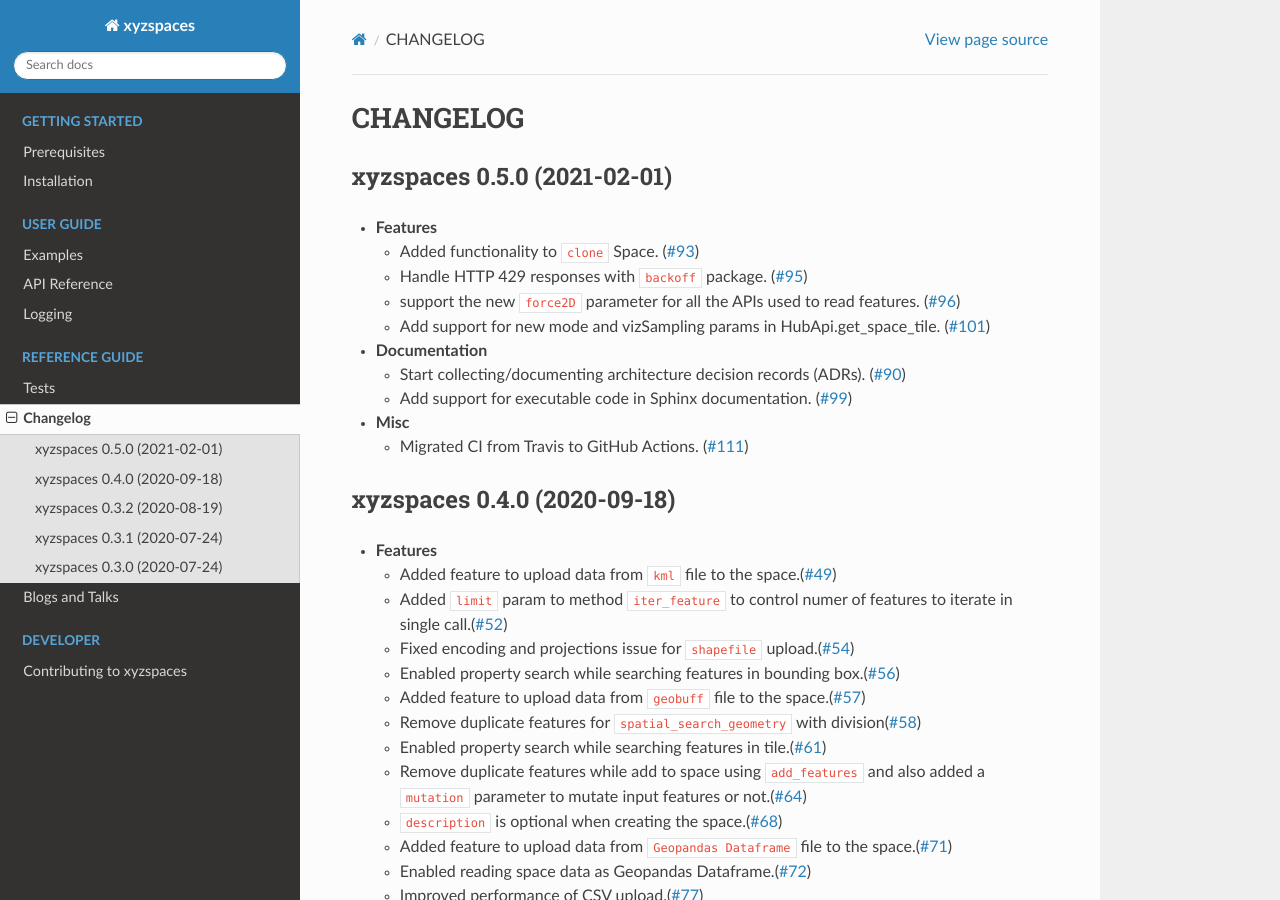
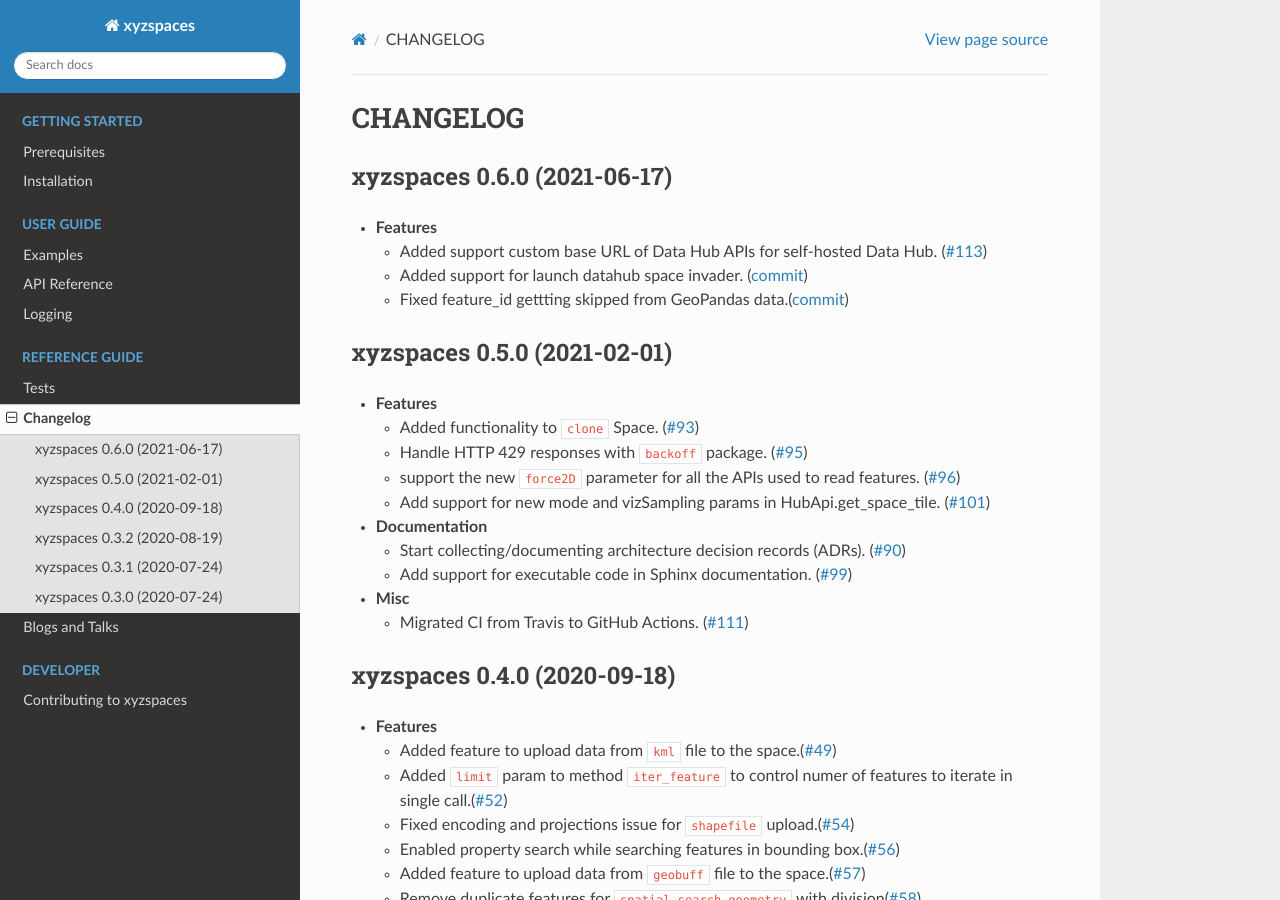
Before and after one commit to heremaps/xyz-spaces-python, a Sphinx documentation site: the page built from docs/source/changelog.rst, in a window 1280 px wide and 900 px high. Built offline with Sphinx 7.4.7 and the Read the Docs theme 2.0.0, drawn with Linux system fonts in a browser that asks for light colours.

Commit message:
Bump version 0.5.0 -> 0.6.0
Signed-off-by: Kharude, Sachin <sachin.kharude@here.com>

```diff
--- a/docs/source/changelog.rst
+++ b/docs/source/changelog.rst
@@ -1,5 +1,16 @@
 CHANGELOG
 =========
+
+xyzspaces 0.6.0 (2021-06-17)
+----------------------------
+
+* **Features**
+
+  * Added support custom base URL of Data Hub APIs for self-hosted Data Hub. (`#113 <https://github.com/heremaps/xyz-spaces-python/pull/113>`_)
+
+  * Added support for launch datahub space invader. (`commit <https://github.com/heremaps/xyz-spaces-python/commit/6863eb479355ce659a2cab3c8aa5442868c3070e>`_)
+
+  * Fixed feature_id gettting skipped from GeoPandas data.(`commit <https://github.com/heremaps/xyz-spaces-python/commit/52117691084c41e5aea27ae77a69a91148d178c3>`_)
 
 xyzspaces 0.5.0 (2021-02-01)
 ----------------------------
--- a/requirements_dev.txt
+++ b/requirements_dev.txt
@@ -16,3 +16,5 @@
 pytest-flake8
 isort
 darglint
+# mypy new version requires below
+types-requests
--- a/xyzspaces/__version__.py
+++ b/xyzspaces/__version__.py
@@ -17,4 +17,4 @@
 
 """Project version information."""
 
-__version__ = "0.5.0"
+__version__ = "0.6.0"
```
Also changed, not shown: CHANGELOG.md (+10 -0 lines), changes/features/pr.113.md (deleted, +0 -1 lines).
